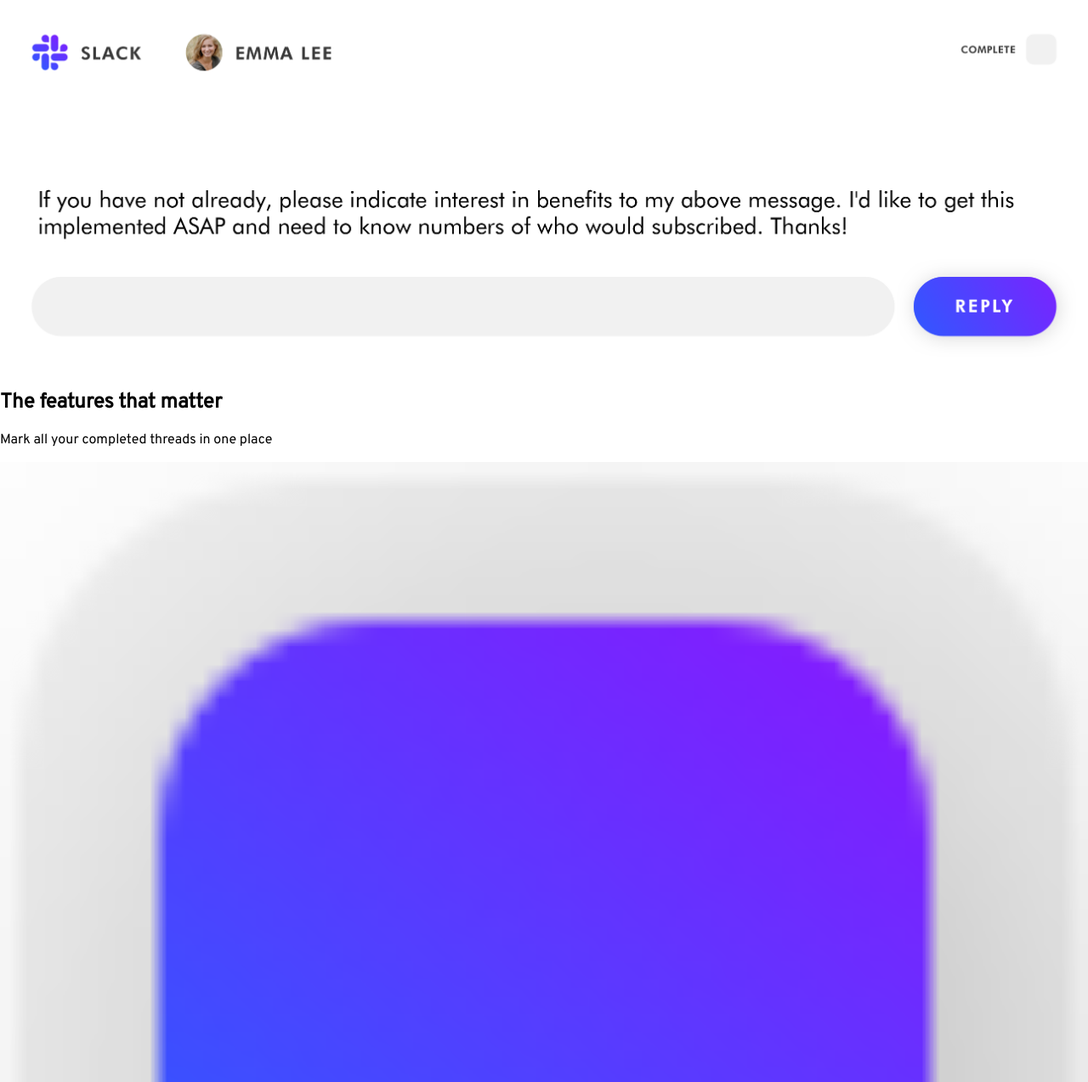
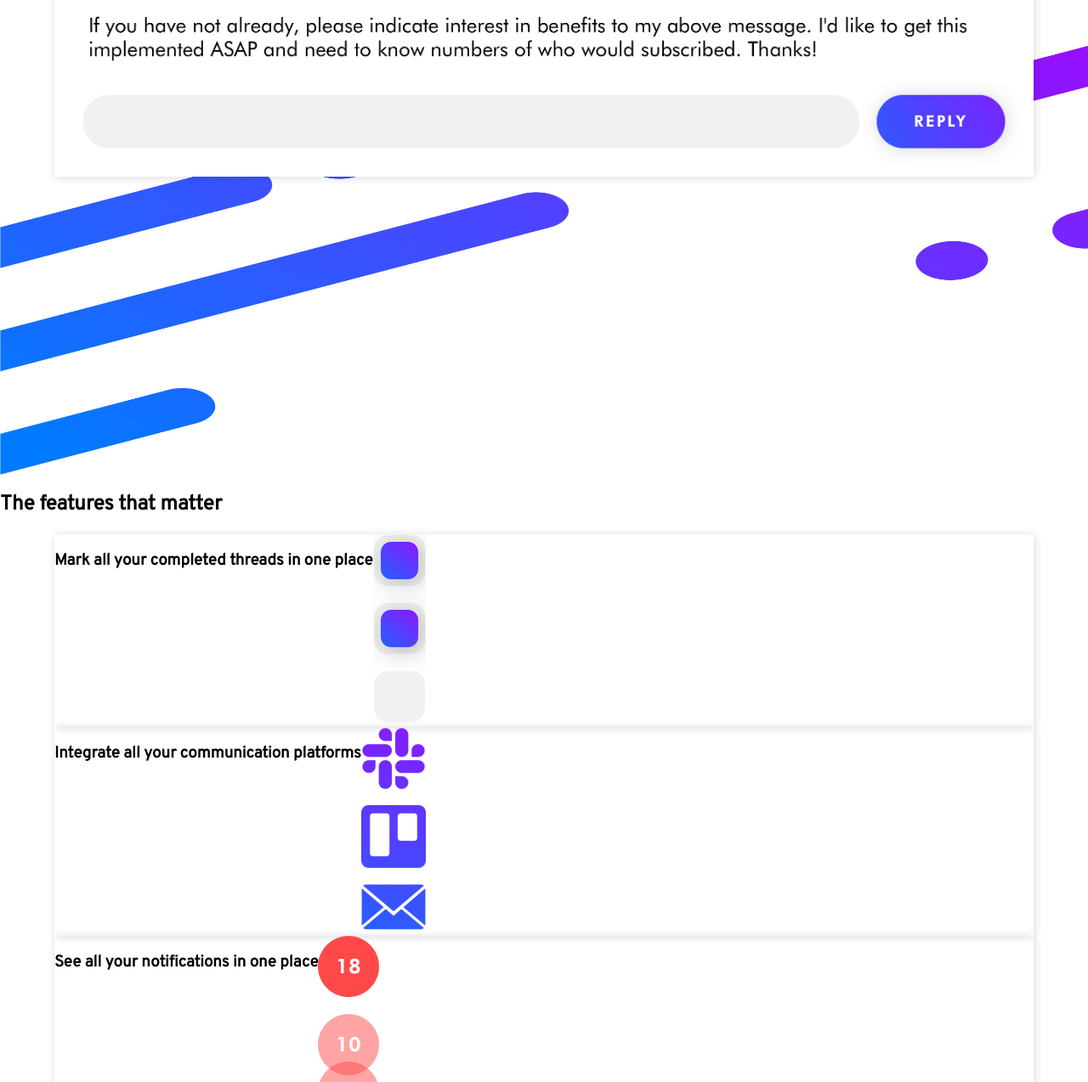
Before and after one commit to fmsieck/zenith-landingpage, a plain HTML site: page index.html in a window 1280 px wide. Shown: the part 439-1713 px from the top of the page at 85% size. Drawn offline with Linux system fonts and the light colour scheme.

Commit message:
commit #2. began styling and arranging items. continuing work.

```diff
--- a/index.html
+++ b/index.html
@@ -33,9 +33,7 @@
       </nav>
     </header>
     <main class="hero-section">
-      <div class="hero-section__text">
       <h1>All your communication. One place.</h1>
-      </div>
       <div class="hero-section__inboundcard">
         <img
           src="./zenith-assets/images/hero/inbound-card.png"
@@ -43,11 +41,12 @@
           title="inbound card"
         />
       </div>
+    </main>
     <section class="features">
-        <h2>The features that matter</h2>
+      <h1>The features that matter</h1>
       <div class="features__card-all">
         <div class="features__card card1">
-            <p>Mark all your completed threads in one place</p>
+          <h3>Mark all your completed threads in one place</h3>
           <div>
             <img
               src="./zenith-assets/images/features/features-checkboxes.png"
@@ -55,7 +54,7 @@
           </div>
         </div>
         <div class="features__card card2">
-            <p>Integrate all your communication platforms</p>
+          <h3>Integrate all your communication platforms</h3>
           <div>
             <img
               src="./zenith-assets/images/features/features-integrations.png"
@@ -63,7 +62,7 @@
           </div>
         </div>
         <div class="features__card card3">
-            <p>See all your notifications in one place</p>
+          <h3>See all your notifications in one place</h3>
           <div>
             <img
               src="./zenith-assets/images/features/features-notifications.png"
@@ -93,7 +92,6 @@
         <img src="./zenith-assets/images/integrations/jira.png" />
       </div>
     </section>
-    </main>
     <footer class="footer">
       <h1>Stay up to date</h1>
       <div class="email">
--- a/styles.css
+++ b/styles.css
@@ -42,6 +42,10 @@ ul {
   list-style-type: none;
 }
 
+section img {
+  width: 100%;
+}
+
 /* LAYOUT STYLES---------------------------------- */
 
 .header {
@@ -53,11 +57,28 @@ ul {
   display: flex;
   width: 100%;
   margin: 0.75rem 0.75rem;
+  justify-content: space-between;
 }
 
 .navbar__hamburger {
   display: flex;
   flex-direction: column;
+}
+
+.hero-section {
+  background-image: url("./zenith-assets/images/backgrounds/hero-bg-texture.png");
+  height: 100vh;
+  background-repeat: no-repeat;
+  background-size: cover;
+}
+
+.features__card {
+  display: flex;
+  flex-direction: column;
+  align-content: space-between;
+  box-shadow: 1px 1px 10px rgb(0, 0, 0, 0.15);
+  width: 90%;
+  margin: auto;
 }
 
 /* BLOCK STYLES----------------------------------- */
@@ -66,10 +87,35 @@ ul {
   border-top: 3px solid #ab00ff;
   width: 36px;
   margin-bottom: 0.5em;
+  border-radius: 80rem;
 }
 
 .bar-bottom {
   border-bottom: 3px solid #ab00ff;
   width: 28px;
   margin: 0.5em;
+  border-radius: 80rem;
 }
+
+.zenith-logo {
+  width: 45%;
+}
+
+.hero-section__inboundcard {
+  width: 90%;
+  margin: auto;
+}
+
+.hero-section__inboundcard img {
+  box-shadow: 1px 1px 10px rgb(0, 0, 0, 0.15);
+  margin: auto;
+}
+
+.card1,
+.card2,
+.card3 {
+  display: flex;
+  flex-direction: row;
+}
+
+/* DESKTOP---------------------------------------- */
```
Lines whose indentation alone changed are shown as unchanged.
